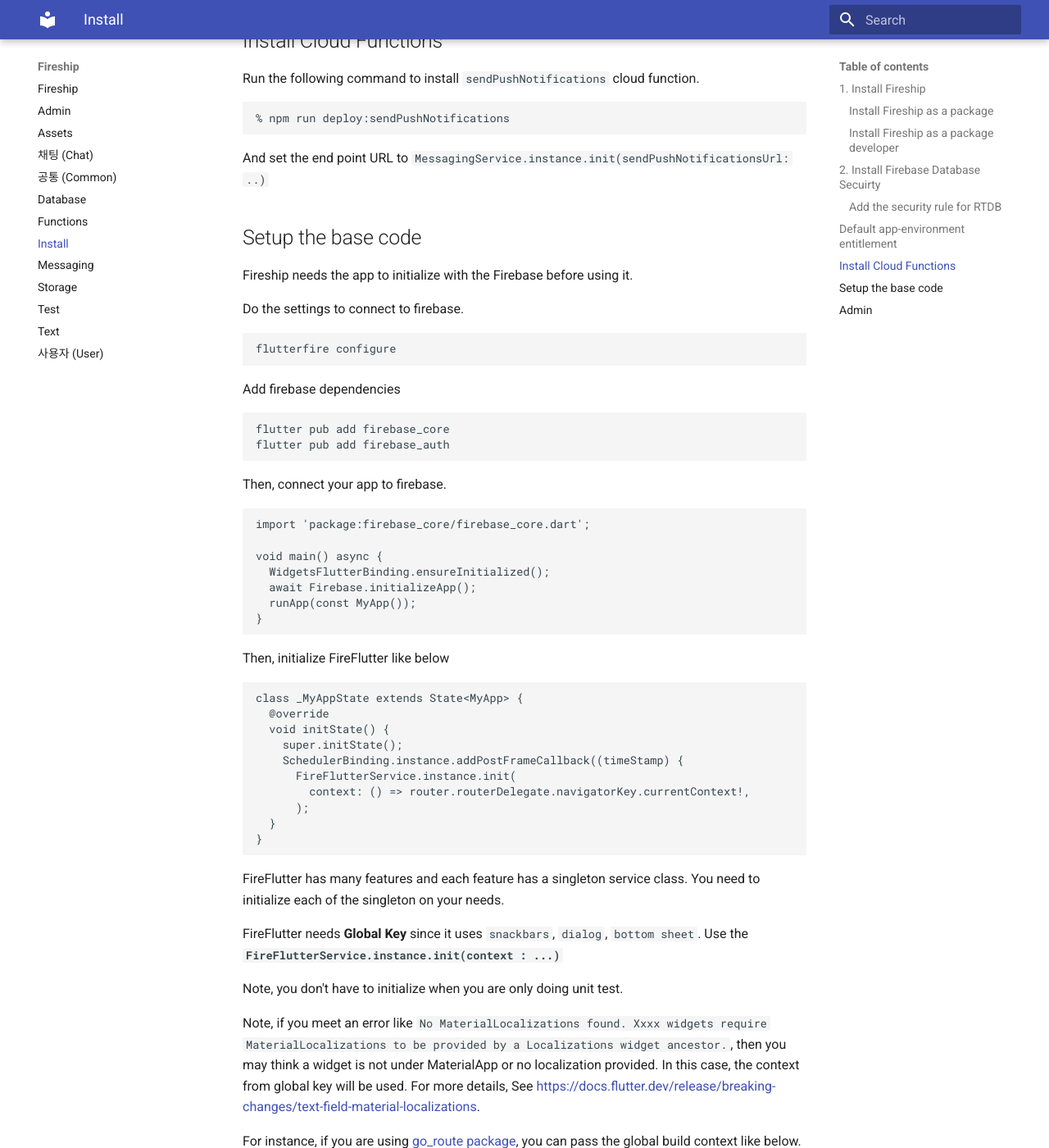
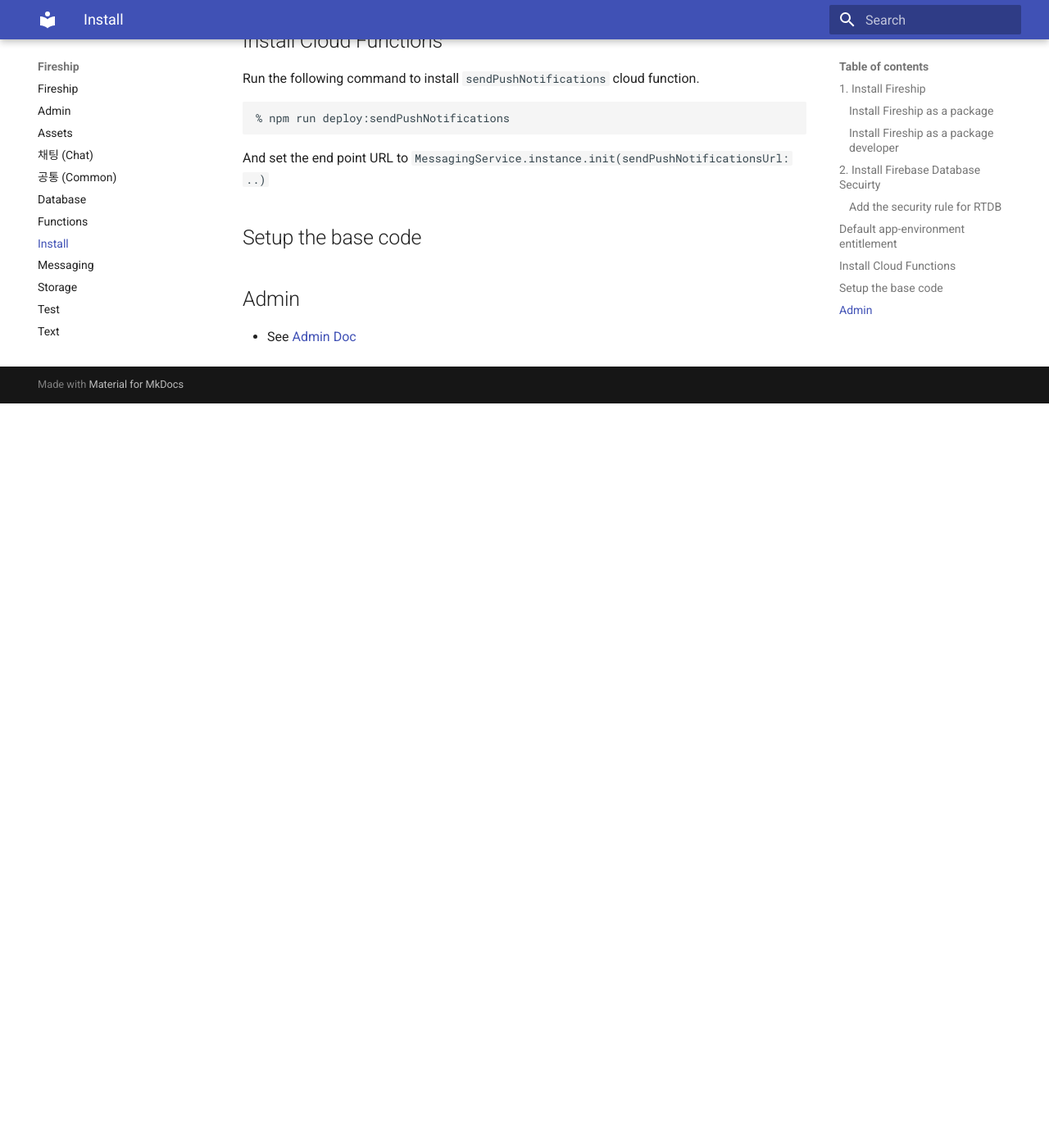
Before and after one commit to thruthesky/fireflutter, an MkDocs documentation site: the page built from docs/install.md, in a window 1280 px wide and 1400 px high, scrolled down 1423 px. Shown: the whole window at 82% size. Built offline with MkDocs 1.6.1 and Material for MkDocs 9.7.7, drawn with Linux system fonts in a browser that asks for light colours; after the commit the page ends 1915 px from its top, so only the background shows below that; some of the changed text lies outside the part shown.

Commit message:
install md

````diff
--- a/docs/install.md
+++ b/docs/install.md
@@ -6,13 +6,13 @@
 
 ### Install Fireship as a package
 
-Simply add the latest version of fireflutter from pub.dev
+Simply add the latest version of fireship from pub.dev
 
 ### Install Fireship as a package developer
 
 You may wish to develop your app while building(or updating) the Fireship package together.
 
-- Fork the Fireship from `https://github.com/thruthesky/fireflutter`
+- Fork the Fireship from `https://github.com/thruthesky/fireship`
 
 - Then, clone it
 
@@ -71,109 +71,7 @@
 
 ## Setup the base code
 
-Fireship needs the app to initialize with the Firebase before using it.
-
-Do the settings to connect to firebase.
-
-```cmd
-flutterfire configure
-```
-
-Add firebase dependencies
-
-```cmd
-flutter pub add firebase_core
-flutter pub add firebase_auth
-```
-
-Then, connect your app to firebase.
-
-```dart
-import 'package:firebase_core/firebase_core.dart';
-
-void main() async {
-  WidgetsFlutterBinding.ensureInitialized();
-  await Firebase.initializeApp();
-  runApp(const MyApp());
-}
-```
-
-Then, initialize FireFlutter like below
-
-```dart
-class _MyAppState extends State<MyApp> {
-  @override
-  void initState() {
-    super.initState();
-    SchedulerBinding.instance.addPostFrameCallback((timeStamp) {
-      FireFlutterService.instance.init(
-        context: () => router.routerDelegate.navigatorKey.currentContext!,
-      );
-  }
-}
-```
-
-FireFlutter has many features and each feature has a singleton service class. You need to initialize each of the singleton on your needs.
-
-FireFlutter needs **Global Key** since it uses `snackbars`, `dialog`, `bottom sheet`. Use the **`FireFlutterService.instance.init(context : ...)`**
-
-Note, you don't have to initialize when you are only doing unit test.
-
-Note, if you meet an error like `No MaterialLocalizations found. Xxxx widgets require MaterialLocalizations to be provided by a Localizations widget ancestor.`, then you may think a widget is not under MaterialApp or no localization provided. In this case, the context from global key will be used. For more details, See <https://docs.flutter.dev/release/breaking-changes/text-field-material-localizations>.
-
-For instance, if you are using [go_route package](https://pub.dev/packages/go_router), you can pass the global build context like below.
-
-```dart
-//  initialize admin
-UserService.instance.init(adminUid: 'xxx');
-
-WidgetsBinding.instance.addPostFrameCallback((timeStamp) {
-  FireFlutterService.instance.init(context: () => router.routerDelegate.navigatorKey.currentContext!);
-})
-```
-
-If you are using the flutter's default `Navigator` for routing, define the global key like below first,
-
-```dart
-import 'package:flutter/material.dart';
-
-GlobalKey<NavigatorState> globalNavigatorKey = GlobalKey();
-BuildContext get globalContext => globalNavigatorKey.currentContext as BuildContext;
-```
-
-Then connect it to MaterialApp like below
-
-```dart
-MaterialApp(
-  navigatorKey: globalNavigatorKey,
-)
-```
-
-Then, store the global context into fireflutter like below
-
-```dart
-class _MainWidgetState extends State<MainWidget>{
-
-  @override
-  void initState() {
-    super.initState();
-
-    WidgetsBinding.instance.addPostFrameCallback((timeStamp) {
-      FireFlutterService.instance.init(
-        context: globalContext,
-      );
-    });
-  }
-}
-```
-
-By default, the feed feature is disabled. To use feed features, add the following in app widget.
-
-```dart
-FeedService.instance.init(enable: true);
-```
-
-If you have difficulty to install the fireflutter, please create an issue for help.
+<!-- TODO must add intallation guide -->
 
 ## Admin
 
````
Also changed, not shown: other parts of docs/install.md (+3 -3 lines).
